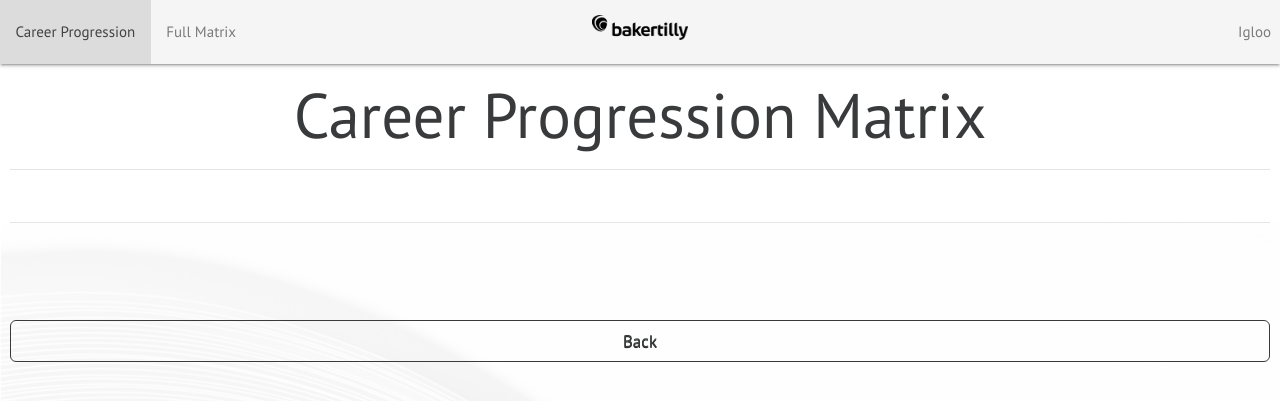
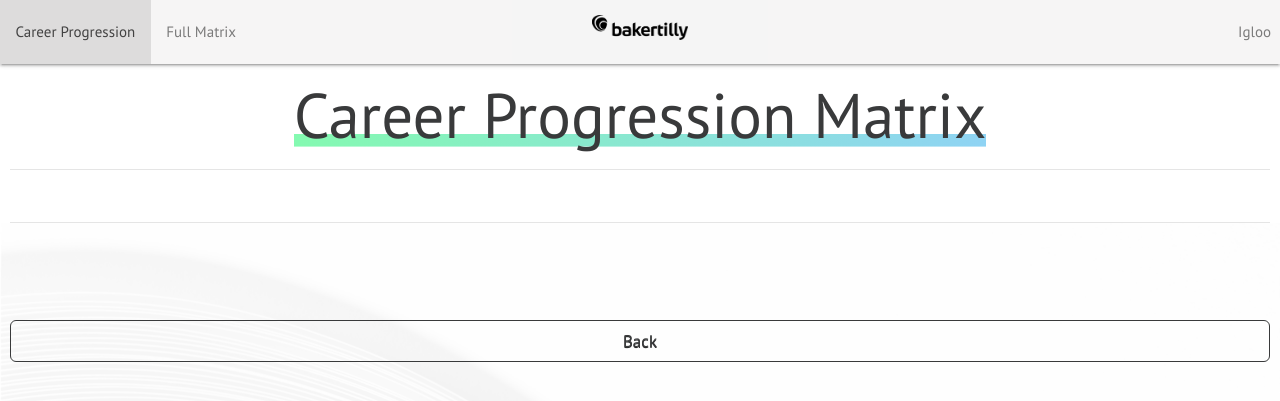
Before and after one commit to bt-sdtaylor/CareerMatrix, a Django app: template CareerMatrix/templates/paths.html in a window 1280 px wide. Shown: the top 401 px of the page. Run offline with Django 3.2, Linux system fonts and the light colour scheme; the template is opened without the code that fills it, so the values that code supplies are empty; some libraries are stand-ins or nearby versions.

Commit message:
adjust underline w/ Babel

```diff
--- a/CareerMatrix/templates/paths.html
+++ b/CareerMatrix/templates/paths.html
@@ -69,7 +69,7 @@
             <div class="animation-container" id="main-container">
 
                 <div class="container-fluid" id="header-container" style="position: fixed; z-index: 2; ">
-                    <h1 id="header-cp"><span="underline--magical">Career Progression Matrix</span></h1>
+                    <h1 id="header-cp"><span class="underline--magical">Career Progression Matrix</span></h1>
                     <h4 id="header-cp-sub">{{ role_selected }}</h4>
                     <hr style="margin-top: 20px">
 
```
